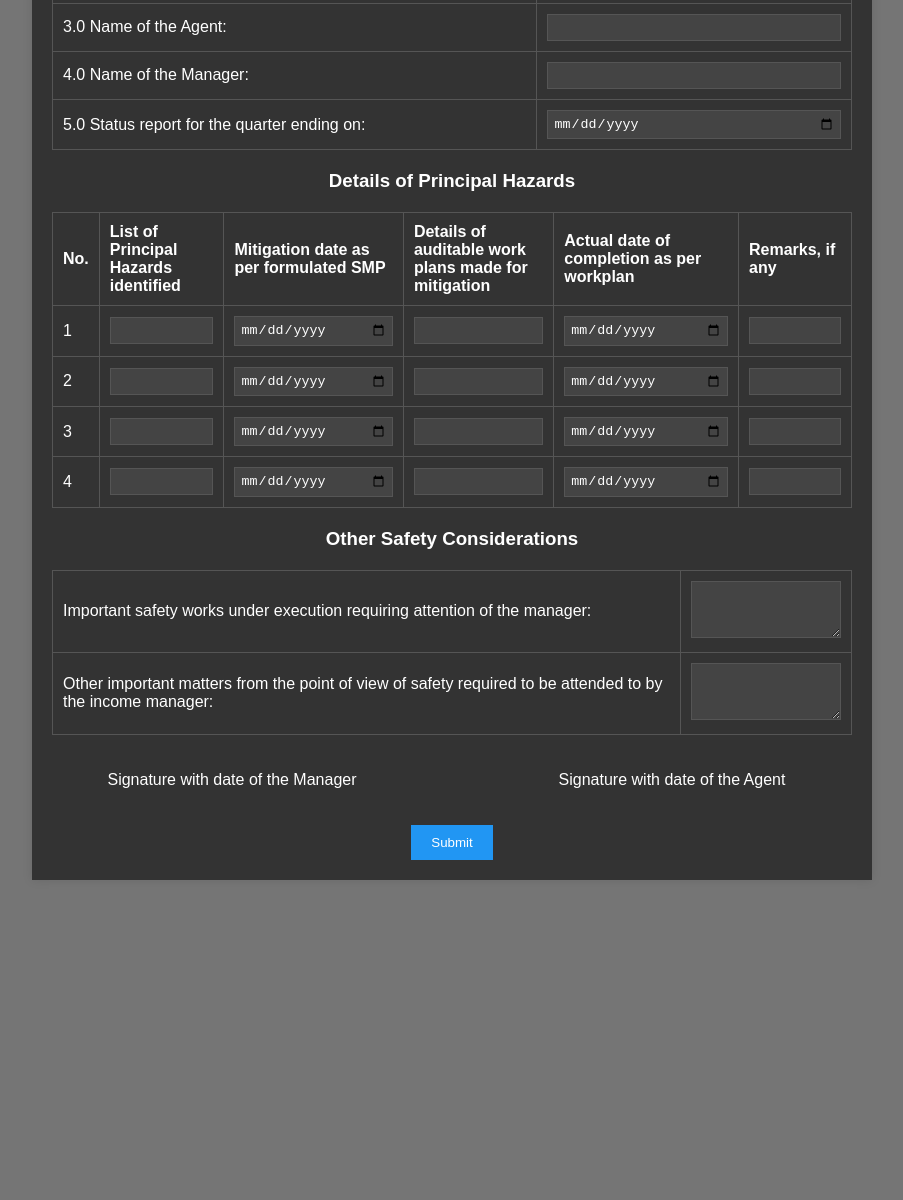
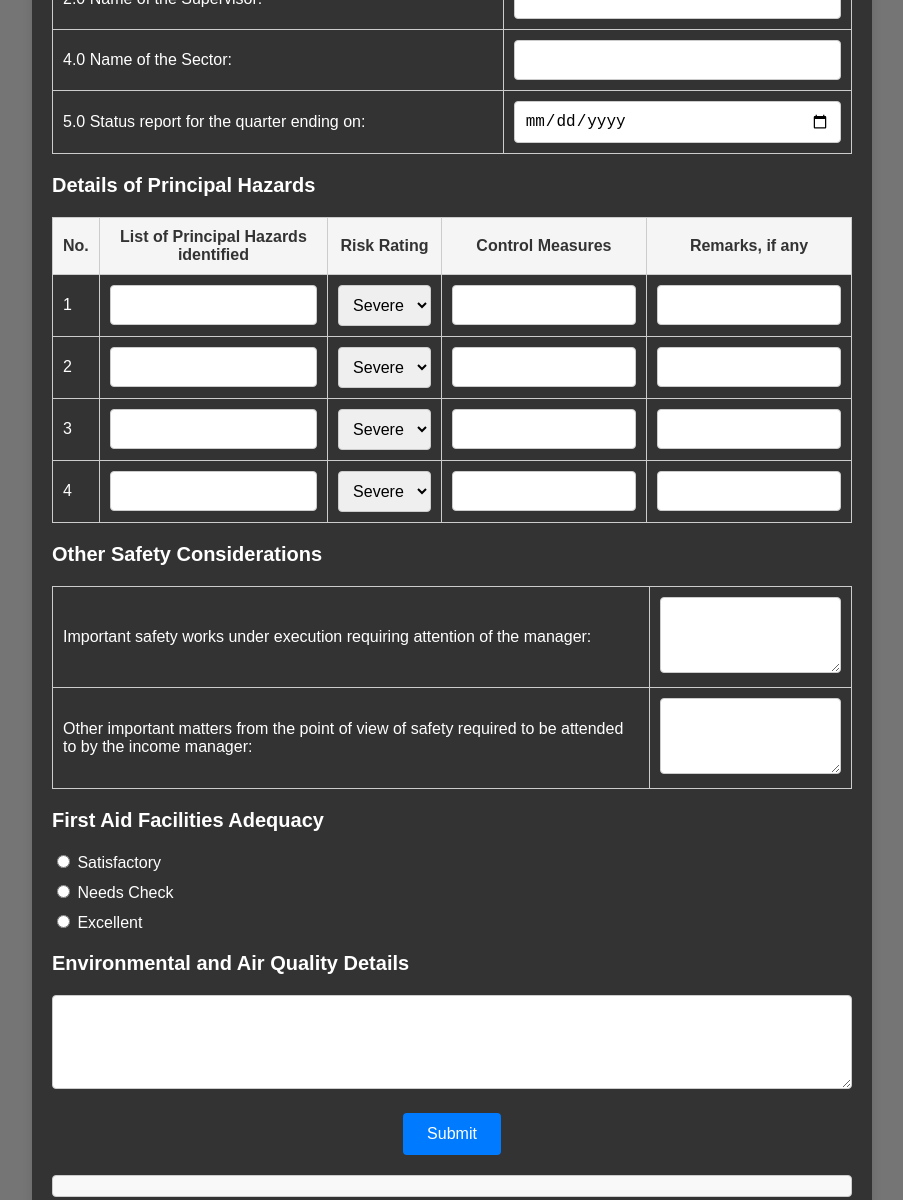
Before and after one commit to sanalsajann/hackathon, a website: page public/safety_report.html in a window 1280 px wide. Shown: the part 229-1429 px from the top of the page, without its empty margins (188-1091 px from the left). Before the commit the page ends 1129 px from the top, so only its background shows below. Drawn offline with Linux system fonts and the light colour scheme.

Commit message:
modified safety_report html and css also added java script to it to fetch the details

```diff
--- /dev/null
+++ b/public/safety.js
@@ -0,0 +1,28 @@
+function submitForm(event) {
+    event.preventDefault(); // Prevent form submission to allow custom handling
+
+    const form = document.getElementById('hazardForm');
+    const hazards = [];
+    const riskRatings = [];
+    const safetyWorks = form.safetyWorks.value;
+    const firstAid = form.firstAid.value;
+    const environmentalDetails = form.environmentalDetails.value;
+
+    for (let i = 1; i <= 4; i++) {
+        hazards.push(form[`hazard${i}`].value);
+        riskRatings.push(form[`riskRating${i}`].value);
+    }
+
+    const resultsDiv = document.getElementById('results');
+    resultsDiv.innerHTML = `
+        <h3>Results</h3>
+        <p><strong>Hazards:</strong> ${hazards.join(', ')}</p>
+        <p><strong>Risk Ratings:</strong> ${riskRatings.join(', ')}</p>
+        <p><strong>Important Safety Works:</strong> ${safetyWorks}</p>
+        <p><strong>First Aid Facilities Adequacy:</strong> ${firstAid}</p>
+        <p><strong>Environmental and Air Quality Details:</strong> ${environmentalDetails}</p>
+    `;
+
+    // Redirect to homepage after form submission
+    window.location.href = "index.html"; // Adjust the URL to your homepage
+}
--- a/public/safety_report.css
+++ b/public/safety_report.css
@@ -1,11 +1,9 @@
-/* General settings */
 body {
     font-family: Arial, sans-serif;
     margin: 20px;
     background-color: #757575; /* Gray background */
     color: #ffffff; /* White text */
 }
-
 .container {
     max-width: 800px;
     margin: auto;
@@ -14,66 +12,75 @@ body {
     box-shadow: 0 0 10px rgba(0, 0, 0, 0.1);
 }
 
-h2, h3 {
-    text-align: center;
-    margin-bottom: 20px;
-    color: #ffffff; /* White for headings */
+h3 {
+    margin-top: 20px;
+    color:  #ffffff;
+    font-size: 20px;
 }
 
 table {
     width: 100%;
     border-collapse: collapse;
     margin-bottom: 20px;
-    color: #ffffff; /* White text in table */
 }
 
-table, th, td {
-    border: 1px solid #555555; /* Dark gray for borders */
+td, th {
+    padding: 10px;
+    border: 1px solid #cccccc;
 }
 
-th, td {
-    padding: 10px;
-    text-align: left;
+th {
+    background-color: #f5f5f5;
+    color: #333333;
+    font-weight: bold;
 }
 
-input[type="text"], input[type="date"], textarea {
+input[type="text"], input[type="date"], select, textarea {
     width: 100%;
-    padding: 5px;
+    padding: 10px;
     box-sizing: border-box;
-    background-color: #444444; /* Dark gray input fields */
-    color: #ffffff; /* White text in inputs */
-    border: 1px solid #555555; /* Dark gray border for inputs */
+    border: 1px solid #cccccc;
+    border-radius: 4px;
+    font-size: 16px;
 }
 
 textarea {
     resize: vertical;
 }
 
-input[type="submit"] {
-    background-color: #2196F3; /* Blue button */
-    color: white;
-    padding: 10px 20px;
-    border: none;
-    cursor: pointer;
+.radio-group {
+    margin-bottom: 20px;
 }
 
-input[type="submit"]:hover {
-    background-color: #1976D2; /* Darker blue on hover */
-}
-
-.signature-section {
-    display: flex;
-    justify-content: space-between;
-    margin-top: 20px;
-    color: #ffffff;
-}
-
-.signature-section div {
-    text-align: center;
-    width: 45%;
+.radio-group label {
+    display: block;
+    margin-bottom: 10px;
+    font-size: 16px;
 }
 
 .submit-section {
     text-align: center;
     margin-top: 20px;
 }
+
+input[type="submit"] {
+    padding: 12px 24px;
+    border: none;
+    background-color: #007bff;
+    color: white;
+    cursor: pointer;
+    border-radius: 4px;
+    font-size: 16px;
+}
+
+input[type="submit"]:hover {
+    background-color: #0056b3;
+}
+
+.results {
+    margin-top: 20px;
+    padding: 10px;
+    border: 1px solid #cccccc;
+    border-radius: 4px;
+    background-color: #f9f9f9;
+}
--- a/public/safety_report.html
+++ b/public/safety_report.html
@@ -9,22 +9,18 @@
 <body>
     <div class="container">
         <h2>Status Report on Progress into Mitigation of Identified Principal Hazards</h2>
-        <form>
+        <form id="hazardForm" onsubmit="submitForm(event)">
             <table>
                 <tr>
-                    <td>1.0 Name of the Mine:</td>
+                    <td>1.0 Name of the Section:</td>
                     <td><input type="text" name="mineName"></td>
                 </tr>
                 <tr>
-                    <td>2.0 Name of the Owner:</td>
+                    <td>2.0 Name of the Supervisor:</td>
                     <td><input type="text" name="ownerName"></td>
                 </tr>
                 <tr>
-                    <td>3.0 Name of the Agent:</td>
-                    <td><input type="text" name="agentName"></td>
-                </tr>
-                <tr>
-                    <td>4.0 Name of the Manager:</td>
+                    <td>4.0 Name of the Sector:</td>
                     <td><input type="text" name="managerName"></td>
                 </tr>
                 <tr>
@@ -39,9 +35,8 @@
                     <tr>
                         <th>No.</th>
                         <th>List of Principal Hazards identified</th>
-                        <th>Mitigation date as per formulated SMP</th>
-                        <th>Details of auditable work plans made for mitigation</th>
-                        <th>Actual date of completion as per workplan</th>
+                        <th>Risk Rating</th>
+                        <th>Control Measures</th>
                         <th>Remarks, if any</th>
                     </tr>
                 </thead>
@@ -49,33 +44,53 @@
                     <tr>
                         <td>1</td>
                         <td><input type="text" name="hazard1"></td>
-                        <td><input type="date" name="mitigationDate1"></td>
-                        <td><input type="text" name="workPlan1"></td>
-                        <td><input type="date" name="completionDate1"></td>
+                        <td>
+                            <select name="riskRating1">
+                                <option value="Severe">Severe</option>
+                                <option value="Moderate">Moderate</option>
+                                <option value="Mild">Mild</option>
+                            </select>
+                        </td>
+                        <td><input type="text" name="controlMeasures1"></td>
                         <td><input type="text" name="remarks1"></td>
                     </tr>
                     <tr>
                         <td>2</td>
                         <td><input type="text" name="hazard2"></td>
-                        <td><input type="date" name="mitigationDate2"></td>
-                        <td><input type="text" name="workPlan2"></td>
-                        <td><input type="date" name="completionDate2"></td>
+                        <td>
+                            <select name="riskRating2">
+                                <option value="Severe">Severe</option>
+                                <option value="Moderate">Moderate</option>
+                                <option value="Mild">Mild</option>
+                            </select>
+                        </td>
+                        <td><input type="text" name="controlMeasures2"></td>
                         <td><input type="text" name="remarks2"></td>
                     </tr>
                     <tr>
                         <td>3</td>
                         <td><input type="text" name="hazard3"></td>
-                        <td><input type="date" name="mitigationDate3"></td>
-                        <td><input type="text" name="workPlan3"></td>
-                        <td><input type="date" name="completionDate3"></td>
+                        <td>
+                            <select name="riskRating3">
+                                <option value="Severe">Severe</option>
+                                <option value="Moderate">Moderate</option>
+                                <option value="Mild">Mild</option>
+                            </select>
+                        </td>
+                        <td><input type="text" name="controlMeasures3"></td>
                         <td><input type="text" name="remarks3"></td>
                     </tr>
                     <tr>
                         <td>4</td>
                         <td><input type="text" name="hazard4"></td>
-                        <td><input type="date" name="mitigationDate4"></td>
-                        <td><input type="text" name="workPlan4"></td>
-                        <td><input type="date" name="completionDate4"></td>
+                        <td>
+                            <select name="riskRating4">
+                                <option value="Severe">Severe</option>
+                                <option value="Moderate">Moderate</option>
+                                <option value="Mild">Mild</option>
+                            </select>
+                        </td>
+                        <td><input type="text" name="controlMeasures4"></td>
                         <td><input type="text" name="remarks4"></td>
                     </tr>
                 </tbody>
@@ -84,28 +99,33 @@
             <h3>Other Safety Considerations</h3>
             <table>
                 <tr>
-                    <td> Important safety works under execution requiring attention of the manager:</td>
+                    <td>Important safety works under execution requiring attention of the manager:</td>
                     <td><textarea name="safetyWorks" rows="3"></textarea></td>
                 </tr>
                 <tr>
-                    <td> Other important matters from the point of view of safety required to be attended to by the income manager:</td>
+                    <td>Other important matters from the point of view of safety required to be attended to by the income manager:</td>
                     <td><textarea name="safetyMatters" rows="3"></textarea></td>
                 </tr>
             </table>
 
-            <div class="signature-section">
-                <div>
-                    <p>Signature with date of the Manager</p>
-                </div>
-                <div>
-                    <p>Signature with date of the Agent</p>
-                </div>
+            <h3>First Aid Facilities Adequacy</h3>
+            <div class="radio-group">
+                <label><input type="radio" name="firstAid" value="Satisfactory"> Satisfactory</label>
+                <label><input type="radio" name="firstAid" value="Needs Check"> Needs Check</label>
+                <label><input type="radio" name="firstAid" value="Excellent"> Excellent</label>
             </div>
+
+            <h3>Environmental and Air Quality Details</h3>
+            <textarea name="environmentalDetails" rows="4"></textarea>
 
             <div class="submit-section">
                 <input type="submit" value="Submit">
             </div>
         </form>
+
+        <div class="results" id="results"></div>
     </div>
+
+    <script src="safety.js"></script>
 </body>
 </html>
```
